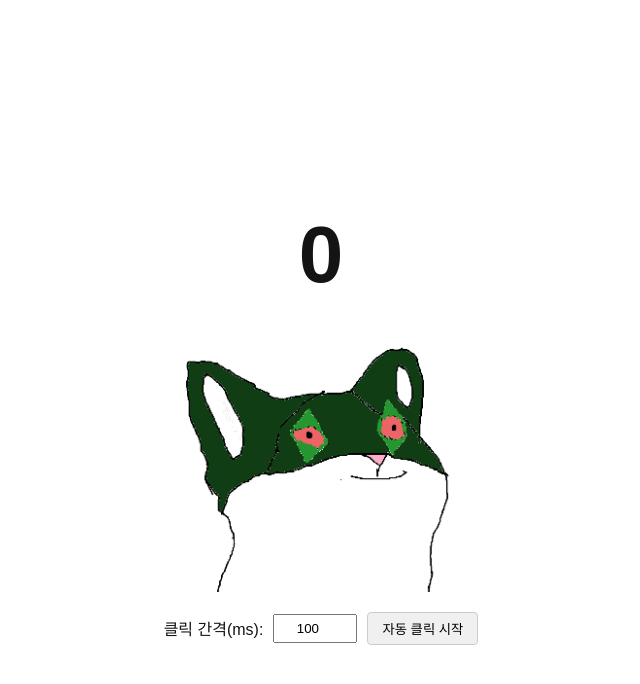
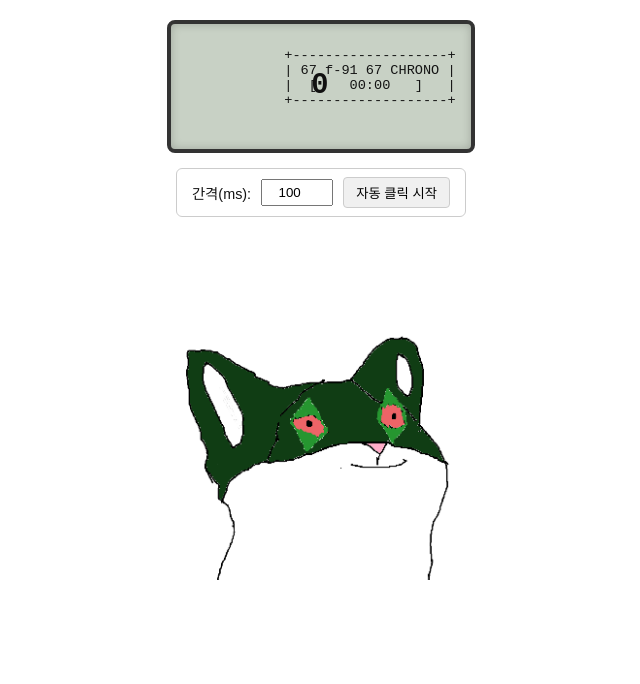
Before and after one commit to milktea3060/wow, a plain HTML site: page index.html in a window 1280 px wide. Shown: the whole page, without its empty margins (319-959 px from the left). Drawn offline with Linux system fonts and the light colour scheme.

Commit message:
Update index.html

```diff
--- a/index.html
+++ b/index.html
@@ -20,11 +20,45 @@
             overflow: hidden;
             position: relative;
         }
-        h1 {
-            font-size: 5rem;
-            margin-bottom: 10px;
-            z-index: 10;
+
+        /* UI와 카운트를 상단 중앙에 고정하는 컨테이너 */
+        .fixed-header {
+            position: fixed;
+            top: 20px;
+            display: flex;
+            flex-direction: column;
+            align-items: center;
+            gap: 15px;
+            z-index: 100;
         }
+
+        /* Casio F-91W 아스키 아트 및 카운트 스타일 */
+        #watch-container {
+            font-family: monospace;
+            white-space: pre;
+            line-height: 1.1;
+            font-size: 0.85rem;
+            background: #c8d1c5;
+            padding: 10px 15px;
+            border: 4px solid #333;
+            border-radius: 8px;
+            box-shadow: inset 0 0 10px rgba(0,0,0,0.2);
+            position: relative;
+        }
+
+        /* 시계 액정 안쪽 중앙에 숫자가 오도록 겹치는 스타일 */
+        #count {
+            position: absolute;
+            top: 50%;
+            left: 50%;
+            transform: translate(-50%, -50%);
+            font-size: 1.8rem;
+            font-weight: bold;
+            font-family: "굴림", Gulim, monospace;
+            color: #111;
+            letter-spacing: 2px;
+        }
+
         img {
             max-width: 400px;
             width: 80vw;
@@ -32,23 +66,28 @@
             -webkit-user-drag: none;
             -webkit-touch-callout: none;
             z-index: 10;
+            margin-top: 80px; /* 고정 헤더와 겹치지 않도록 여백 확보 */
         }
+
+        /* 자동 클릭 설정 UI 스타일 */
         .controls {
-            margin-top: 20px;
-            z-index: 10;
             display: flex;
             gap: 10px;
             align-items: center;
-            font-size: 1rem;
+            font-size: 0.9rem;
+            background: rgba(255, 255, 255, 0.9);
+            padding: 8px 15px;
+            border: 1px solid #ccc;
+            border-radius: 6px;
         }
         input {
-            width: 70px;
-            padding: 5px;
+            width: 60px;
+            padding: 4px;
             text-align: center;
             font-family: inherit;
         }
         button {
-            padding: 6px 14px;
+            padding: 5px 12px;
             font-family: inherit;
             cursor: pointer;
             background-color: #f0f0f0;
@@ -58,21 +97,25 @@
         button:hover {
             background-color: #e0e0e0;
         }
+
+        /* 67 돌파 시 1초간 뜨는 텍스트 스타일 */
         #popup-text {
             position: fixed;
-            top: 20%;
+            top: 35%;
             font-size: 1.5rem;
             font-weight: bold;
             color: #ff3366;
-            background: rgba(255, 255, 255, 0.9);
+            background: rgba(255, 255, 255, 0.95);
             padding: 10px 20px;
             border: 2px solid #ff3366;
             border-radius: 10px;
             display: none;
-            z-index: 100;
+            z-index: 200;
             white-space: pre-wrap;
             text-align: center;
         }
+
+        /* 무지개 스프링클러 파티클 스타일 */
         .particle {
             position: absolute;
             width: 12px;
@@ -80,7 +123,7 @@
             border-radius: 50%;
             pointer-events: none;
             animation: burst 1s ease-out forwards;
-            z-index: 50;
+            z-index: 150;
         }
         @keyframes burst {
             0% {
@@ -96,9 +139,25 @@
 </head>
 <body>
 
-    <div id="popup-text">you are 67<br><span id="ascii-art" style="font-size: 0.7rem; line-height: 1.1; display:inline-block; margin-top:5px;"></span></div>
+    <!-- 67 돌파 시 1초간 뜰 텍스트 -->
+    <div id="popup-text">67 돌파 축하합니다!<br><span id="ascii-art" style="font-size: 0.7rem; line-height: 1.1; display:inline-block; margin-top:5px;"></span></div>
 
-    <h1 id="count">0</h1>
+    <!-- 상단 고정 영역 (시계형 카운트 + 자동 클릭 UI) -->
+    <div class="fixed-header">
+        <div id="watch-container">
+            +-------------------+
+            | 67 f-91 67 CHRONO |
+            |  [    00:00   ]   |
+            +-------------------+
+            <div id="count">0</div>
+        </div>
+
+        <div class="controls">
+            <label for="interval">간격(ms):</label>
+            <input type="number" id="interval" value="100" min="10" step="10">
+            <button id="auto-btn" onclick="toggleAutoClick()">자동 클릭 시작</button>
+        </div>
+    </div>
 
     <img id="popcat" src="closed.png" alt="Popcat"
          onmousedown="triggerPop(true)"
@@ -106,12 +165,6 @@
          onmouseleave="triggerPop(false)"
          ontouchstart="triggerPop(true)"
          ontouchend="triggerPop(false)">
-
-    <div class="controls">
-        <label for="interval">클릭 간격(ms):</label>
-        <input type="number" id="interval" value="100" min="10" step="10">
-        <button id="auto-btn" onclick="toggleAutoClick()">자동 클릭 시작</button>
-    </div>
 
     <script>
         let score = 0;
@@ -147,7 +200,6 @@
 
         const imgClosed = "closed.png";
         const imgOpen = "open.png";
-
         function triggerPop(isOpened) {
             if (isOpened) {
                 score++;
@@ -157,9 +209,7 @@
                 if (score === 67 && !hasShown67) {
                     hasShown67 = true;
                     popupText.style.display = 'block';
-                    setTimeout(() => {
-                        popupText.style.display = 'none';
-                    }, 1000);
+                    setTimeout(() => { popupText.style.display = 'none'; }, 1000);
                 }
 
                 if (score === 4489) {
@@ -170,6 +220,7 @@
             }
         }
 
+        // 무지개 스프링클러 파티클 생성 함수
         function launchRainbowSprinkler() {
             const colors = ['#ff0000', '#ff7f00', '#ffff00', '#00ff00', '#0000ff', '#4b0082', '#ee82ee'];
             const x = window.innerWidth / 2;
@@ -182,22 +233,15 @@
                 particle.style.left = x + 'px';
                 particle.style.top = y + 'px';
 
-                const angle = Math.random * Math.PI * 2;
+                const angle = Math.random() * Math.PI * 2;
                 const distance = 150 + Math.random() * 300;
-                const tx = Math.cos(angle) * distance;
-                const ty = Math.sin(angle) * distance;
-
-                particle.style.setProperty('--tx', `${tx}px`);
-                particle.style.setProperty('--ty', `${ty}px`);
+                particle.style.setProperty('--tx', `${Math.cos(angle) * distance}px`);
+                particle.style.setProperty('--ty', `${Math.sin(angle) * distance}px`);
 
                 document.body.appendChild(particle);
-
-                setTimeout(() => {
-                    particle.remove();
-                }, 1000);
+                setTimeout(() => particle.remove(), 1000);
             }
         }
-
         function toggleAutoClick() {
             if (!isAutoRunning) {
                 let intervalTime = parseInt(intervalInput.value) || 100;
@@ -209,9 +253,7 @@
 
                 autoTimer = setInterval(() => {
                     triggerPop(true);
-                    setTimeout(() => {
-                        triggerPop(false);
-                    }, intervalTime / 2);
+                    setTimeout(() => triggerPop(false), intervalTime / 2);
                 }, intervalTime);
             } else {
                 isAutoRunning = false;
```
